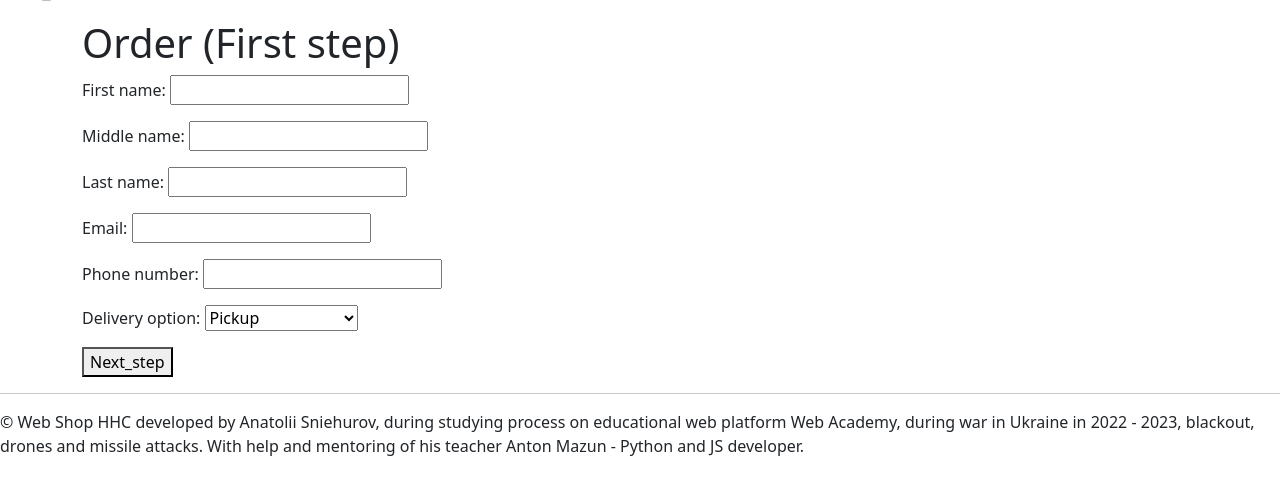
After one commit to AnatolySneg/web_shop_hhc, a Django app: page /order/ in a window 1280 px wide. The commit adds this page. Shown: the part 146-641 px from the top of the page. Run offline with Django 3.2, Linux system fonts and the light colour scheme.

Commit message:
made order logic, make it perfect

```diff
--- a/web_shop_hhc/products/forms.py
+++ b/web_shop_hhc/products/forms.py
@@ -1,4 +1,4 @@
-from django.forms import PasswordInput, ModelForm, CharField, EmailField
+from django.forms import PasswordInput, ModelForm, CharField, EmailField, RadioSelect
 from django.contrib.auth.models import User
 from django.contrib.auth.forms import UserCreationForm
 from django.core.exceptions import ValidationError
@@ -34,69 +34,42 @@ class CustomerSignupForm(ModelForm):
 
 
 class OrderFirstCreationForm(ModelForm):
-    first_name = CharField(max_length=100)
-    middle_name = CharField(max_length=100, blank=True, null=True)
-    last_name = CharField(max_length=100)
-    email = EmailField(blank=True, null=True)
-    delivery_option =CharField(choices=Order.DELIVERY_OPTIONS, default=Order.PICKUP, max_length=50)
     class Meta:
         model = Order
         fields = ['first_name', 'middle_name', 'last_name', 'email', 'phone_number', 'delivery_option']
 
 
+ONLINE_PAYMENT = 'ONLINE_PAYMENT'
+PAYMENT_BY_CARD_ON_RECEIPT = 'PAYMENT_BY_CARD'
+PAYMENT_IN_CASH_ON_RECEIPT = 'PAYMENT_IN_CASH'
+
+PAYMENT_OPTIONS = [
+    (ONLINE_PAYMENT, 'Online payment'),
+    (PAYMENT_BY_CARD_ON_RECEIPT, 'Payment by card upon receipt'),
+    (PAYMENT_IN_CASH_ON_RECEIPT, 'Cash payment'),
+]
+
+
 class OrderSecondPickupCreationForm(ModelForm):
-    ONLINE_PAYMENT = 'ONLINE_PAYMENT'
-    PAYMENT_BY_CARD_ON_RECEIPT = 'PAYMENT_BY_CARD'
-    PAYMENT_IN_CASH_ON_RECEIPT = 'PAYMENT_IN_CASH'
-
-    PAYMENT_OPTIONS = [
-        (ONLINE_PAYMENT, 'Online payment'),
-        (PAYMENT_BY_CARD_ON_RECEIPT, 'Payment by card upon receipt'),
-        (PAYMENT_IN_CASH_ON_RECEIPT, 'Cash payment'),
-    ]
-
-    payment_option =CharField(choices=PAYMENT_OPTIONS, max_length=50)
-    destination_region =CharField(max_length=100, blank=True, null=True)
-    destination_country =CharField(max_length=50, null=True)
-    destination_delivery_service =CharField(max_length=100, null=True)
-    destination_street =CharField(max_length=100, null=True)
-    destination_house = CharField(max_length=20, null=True)
-    destination_apartment = CharField(max_length=20, blank=True, null=True)
-
+    payment_option = CharField(widget=RadioSelect(choices=PAYMENT_OPTIONS), max_length=50)
 
     class Meta:
         model = Order
-        fields = ['payment_option', 'destination_region', 'destination_country', 'destination_delivery_service', 'destination_street', 'destination_house',
-                  'destination_apartment']
+        fields = ['payment_option']
 
 
 class OrderSecondCourierCreationForm(ModelForm):
-    ONLINE_PAYMENT = 'ONLINE_PAYMENT'
-    PAYMENT_BY_CARD_ON_RECEIPT = 'PAYMENT_BY_CARD'
-    PAYMENT_IN_CASH_ON_RECEIPT = 'PAYMENT_IN_CASH'
-    CASH_ON_DELIVERY = 'CASH_ON_DELIVERY'
-
-    PAYMENT_OPTIONS = [
-        (ONLINE_PAYMENT, 'Online payment'),
-        (PAYMENT_BY_CARD_ON_RECEIPT, 'Payment by card upon receipt'),
-        (PAYMENT_IN_CASH_ON_RECEIPT, 'Cash payment'),
-        (CASH_ON_DELIVERY, 'Cash on delivery'),
-    ]
-
-
-    payment_option =CharField(choices=Order.PAYMENT_OPTIONS, default=Order.PAYMENT_BY_CARD_ON_RECEIPT, max_length=50)
-    destination_region =CharField(max_length=100, blank=True, null=True)
-    destination_country =CharField(max_length=50, null=True)
-    destination_delivery_service =CharField(max_length=100, null=True)
-    destination_street =CharField(max_length=100, null=True)
-    destination_house = CharField(max_length=20, null=True)
-    destination_apartment = CharField(max_length=20, blank=True, null=True)
-
+    payment_option = CharField(widget=RadioSelect(choices=PAYMENT_OPTIONS), max_length=50)
+    destination_region = CharField(max_length=100, required=False)
+    destination_country = CharField(max_length=50)
+    destination_street = CharField(max_length=100)
+    destination_house = CharField(max_length=20)
+    destination_apartment = CharField(max_length=20, required=False)
 
     class Meta:
         model = Order
-        fields = ['payment_option', 'destination_region', 'destination_country', 'destination_delivery_service', 'destination_street', 'destination_house',
-                  'destination_apartment']
+        fields = ['payment_option', 'destination_region', 'destination_country',
+                  'destination_street', 'destination_house', 'destination_apartment']
 
 
 class OrderSecondDeliveryCreationForm(ModelForm):
@@ -107,22 +80,14 @@ class OrderSecondDeliveryCreationForm(ModelForm):
 
     PAYMENT_OPTIONS = [
         (ONLINE_PAYMENT, 'Online payment'),
-        (PAYMENT_BY_CARD_ON_RECEIPT, 'Payment by card upon receipt'),
-        (PAYMENT_IN_CASH_ON_RECEIPT, 'Cash payment'),
         (CASH_ON_DELIVERY, 'Cash on delivery'),
     ]
 
-
-    payment_option =CharField(choices=Order.PAYMENT_OPTIONS, default=Order.PAYMENT_BY_CARD_ON_RECEIPT, max_length=50)
-    destination_region =CharField(max_length=100, blank=True, null=True)
-    destination_country =CharField(max_length=50, null=True)
-    destination_delivery_service =CharField(max_length=100, null=True)
-    destination_street =CharField(max_length=100, null=True)
-    destination_house = CharField(max_length=20, null=True)
-    destination_apartment = CharField(max_length=20, blank=True, null=True)
-
+    payment_option = CharField(widget=RadioSelect(choices=PAYMENT_OPTIONS), max_length=50)
+    destination_region = CharField(max_length=100, required=False)
+    destination_country = CharField(max_length=50)
+    destination_delivery_service = CharField(max_length=100)
 
     class Meta:
         model = Order
-        fields = ['payment_option', 'destination_region', 'destination_country', 'destination_delivery_service', 'destination_street', 'destination_house',
-                  'destination_apartment']
+        fields = ['payment_option', 'destination_region', 'destination_country', 'destination_delivery_service']
--- a/web_shop_hhc/products/templates/products/pages/bucket_page_gest.html
+++ b/web_shop_hhc/products/templates/products/pages/bucket_page_gest.html
@@ -51,7 +51,7 @@
           </tbody>
         </table>
       <a href="#" class="btn btn-danger">Clear bucket</a>
-      <a href="#" class="btn btn-success">Make offer</a>
+      <a href="/order/" class="btn btn-success">Make offer</a>
     {% endif %}
 </main>
 {% endblock %}
--- /dev/null
+++ b/web_shop_hhc/products/templates/products/pages/initiate_order.html
@@ -0,0 +1,10 @@
+{% extends 'products/index.html' %}
+
+{% block content %}
+    <h1>Order (First step)</h1>
+    <form method="post">
+        {% csrf_token %}
+        {{ initiated_order_form.as_p }}
+        <button type="submit">Next_step</button>
+    </form>
+{% endblock %}
--- a/web_shop_hhc/products/urls.py
+++ b/web_shop_hhc/products/urls.py
@@ -25,16 +25,18 @@ bucket_urls = [
 
 urlpatterns += bucket_urls
 
-# user_bucket_urls = [
-#     path('user_bucket/', bucket),
-#     path('add_to_user_bucket/<int:product_id>', add_to_user_bucket),
-#     # path('more_to_bucket/<int:product_pk>', more_to_bucket),
-#     # path('less_to_bucket/<int:product_pk>', less_to_bucket),
-#     # path('remove_from_bucket/<int:product_pk>', remove_from_bucket),
-# ]
-#
-#
-# urlpatterns += user_bucket_urls
+order_urls = [
+    path('order/', order),
+    path('order/<int:order_id>', order_confirm),
+    path('order_page/<int:confirm_order_id>', order_page),
+    # path('add_to_user_bucket/<int:product_id>', add_to_user_bucket),
+    # path('more_to_bucket/<int:product_pk>', more_to_bucket),
+    # path('less_to_bucket/<int:product_pk>', less_to_bucket),
+    # path('remove_from_bucket/<int:product_pk>', remove_from_bucket),
+]
+
+
+urlpatterns += order_urls
 
 if settings.DEBUG:
     urlpatterns += static(settings.MEDIA_URL, document_root=settings.MEDIA_ROOT)
--- a/web_shop_hhc/products/views.py
+++ b/web_shop_hhc/products/views.py
@@ -4,6 +4,7 @@ from .models import *
 from django.contrib.auth import authenticate, login as django_login, logout as django_logout
 from .forms import *
 from django.views.decorators.http import require_GET, require_POST, require_http_methods
+from django.utils import timezone
 from django.views.decorators.csrf import csrf_exempt
 
 
@@ -187,3 +188,68 @@ def less_to_bucket(request, product_pk):
         product_in_bucket.remove(product_pk)
         request.session['products'] = product_in_bucket
     return redirect(bucket)
+
+
+@require_http_methods(["GET", "POST"])
+def order(request):
+    context = {}
+    if request.method == 'POST':
+        initiated_order = OrderFirstCreationForm(request.POST)
+        if initiated_order.is_valid():
+            order = initiated_order.save(commit=False)
+            order.created_date = timezone.now()
+            bucket_products = request.session.get('products_for_order')
+            order.products = {'products': bucket_products}
+            user_id = request.session.get('_auth_user_id')
+            some_user = order.user
+            if user_id:
+                user = User.objects.get(id=user_id)
+                order.user = user
+            order.save()
+            return redirect(order_confirm, order_id=order.id)
+    else:
+        context = {'initiated_order_form': OrderFirstCreationForm(), 'active_page': "bucket",
+                   'header_bucket_counter': header_bucket_counter(request)}
+    return render(request, 'products/pages/initiate_order.html', context)
+
+
+@require_http_methods(["GET", "POST"])
+def order_confirm(request, order_id):
+    order = get_object_or_404(Order, id=order_id)
+    if request.method == 'POST':
+        if order.delivery_option == Order.PICKUP:
+            order_options = OrderSecondPickupCreationForm(request.POST, instance=order)
+        elif order.delivery_option == Order.STORE_COURIER:
+            order_options = OrderSecondCourierCreationForm(request.POST, instance=order)
+        else:
+            order_options = OrderSecondDeliveryCreationForm(request.POST, instance=order)
+        if order_options.is_valid():
+            confirm_order = order_options.save(commit=False)
+            confirm_order.status = Order.CONFIRM
+            confirm_order.order_date = timezone.now()
+            confirm_order.save()
+            id = confirm_order.id
+        # TODO: write a context and template
+        context = {}
+        return redirect(order_page, confirm_order_id=confirm_order.id)
+    else:
+        if order.delivery_option == Order.PICKUP:
+            order_options = OrderSecondPickupCreationForm(instance=order)
+        elif order.delivery_option == Order.STORE_COURIER:
+            order_options = OrderSecondCourierCreationForm(instance=order)
+        else:
+            order_options = OrderSecondDeliveryCreationForm(instance=order)
+        context = {'order_options_form': order_options, 'active_page': "bucket",
+                   'header_bucket_counter': header_bucket_counter(request)}
+    return render(request, 'products/pages/order_confirm.html', context)
+
+
+# TODO: add view for Clear bucket button in template
+
+def order_page(request, confirm_order_id):
+    order = Order.objects.get(id=confirm_order_id)
+    context = {'active_page': "bucket", 'header_bucket_counter': header_bucket_counter(request),
+               "order": order}
+    return render(request, 'products/pages/order_page.html', context)
+
+# TODO: after order - clear all data from session about products and clear bucket
```
Also changed, not shown: web_shop_hhc/products/models.py (+12 -23 lines), web_shop_hhc/products/templates/products/pages/order_confirm.html (added, +10 -0 lines), web_shop_hhc/products/templates/products/pages/order_page.html (added, +69 -0 lines), web_shop_hhc/products/migrations/0018_auto_20230501_1524.py (added), web_shop_hhc/products/migrations/0018_order_products.py (deleted), web_shop_hhc/products/migrations/0019_alter_order_products.py (deleted).
